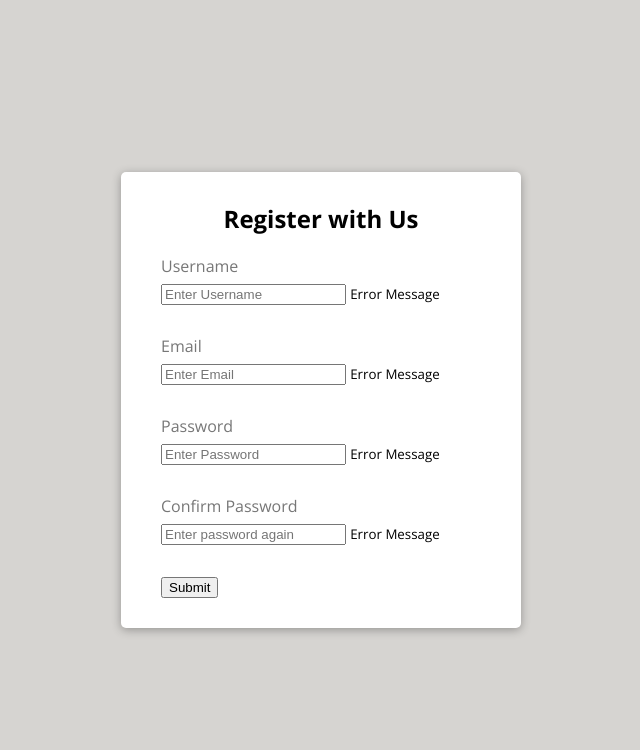
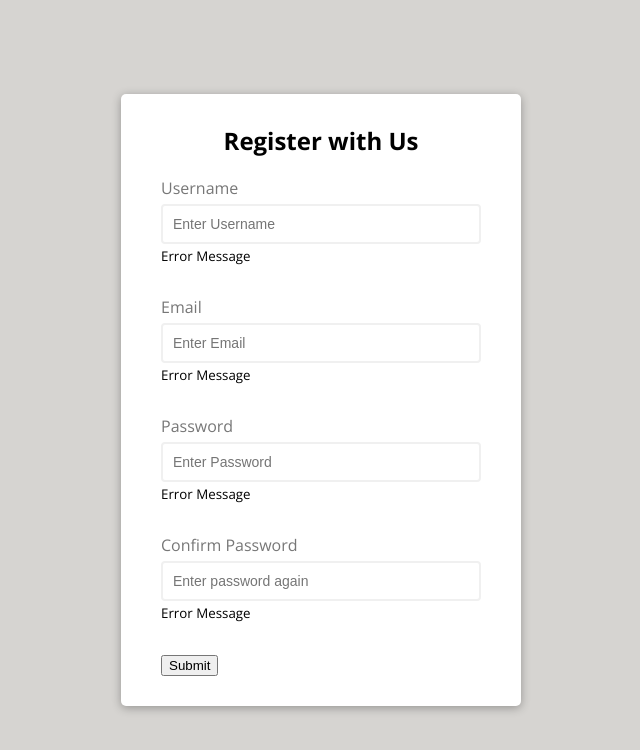
Before and after one commit to Ramona-Saintandre/BT-20vanillaJSproject, a plain HTML site: page Form-validator/index.html in a window 1280 px wide. Shown: the whole page, without its empty margins (319-959 px from the left). Drawn offline with nearby package versions, Linux system fonts and the light colour scheme.

Commit message:
styled FC input

```diff
--- a/Form-validator/style.css
+++ b/Form-validator/style.css
@@ -41,3 +41,12 @@ body{
      display: block;  /*labels are set inline by default, so changing it block to align */
      margin-bottom: 5px;
   }
+
+  .form-control input{
+    border: 2px solid #f0f0f0;
+    border-radius: 4px;
+    display: block;
+    width: 100%;
+    padding: 10px;
+    font-size: 14px;
+  }
```
